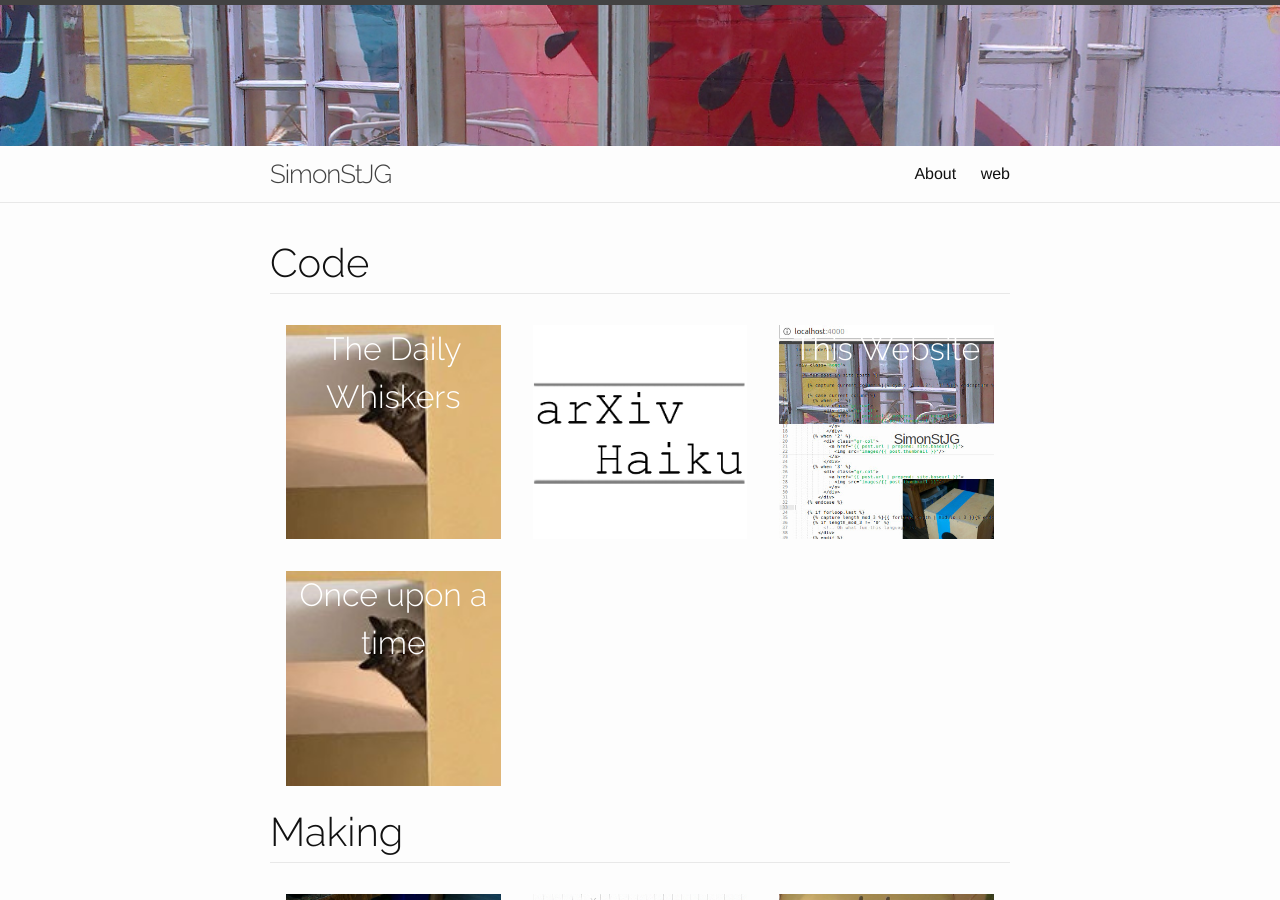
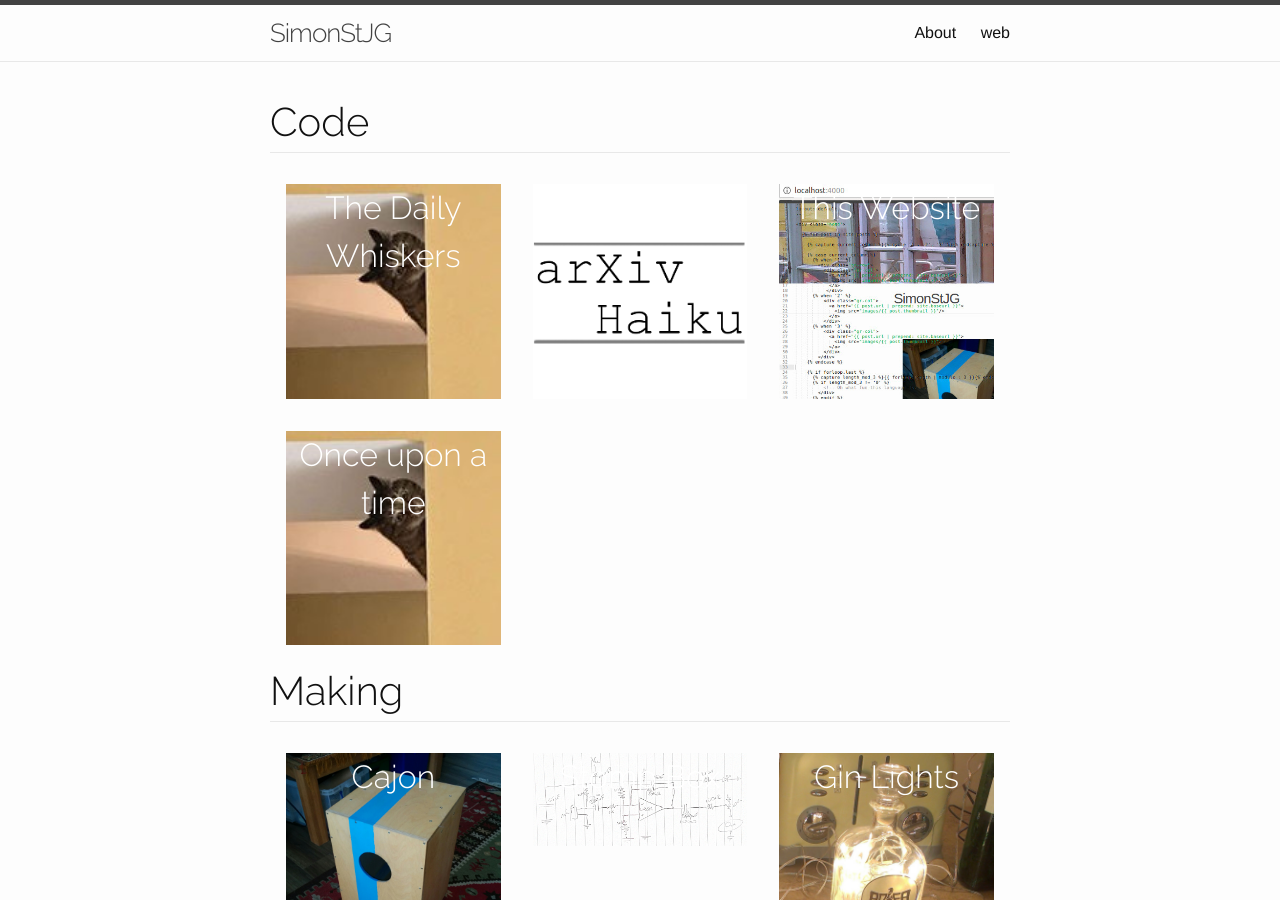
Before and after one commit to SimonStJG/SimonStJG.github.io, a Jekyll site: the page built from index.html, in a window 1280 px wide and 900 px high. Built offline with Jekyll 4.4.1, drawn with Linux system fonts in a browser that asks for light colours.

Commit message:
Add no-grid-title override and (temporarily) remove header image

```diff
--- a/_includes/header.html
+++ b/_includes/header.html
@@ -1,6 +1,7 @@
 <header class="site-header">
 
-  <img src="/images/title-bar.jpg" style="width:100%"/>
+  <!-- TODO -->
+  <!-- <img src="/images/title-bar.jpg" style="width:100%"/> -->
 
   <div class="wrapper">
 
--- a/_includes/index-grid.html
+++ b/_includes/index-grid.html
@@ -11,9 +11,11 @@
         <div class="gr-col overlay-parent">
           <a href="{{ post.url | prepend: site.baseurl }}">
             <img class="opaque-image" src="images/{{ post.thumbnail }}" />
-            <div class="overlay-text-wrapper">
-              <h2 class="overlay-text">{{ post.title }}</h2>
-            </div>
+            {% unless post.no-grid-title %}
+              <div class="overlay-text-wrapper">
+                <h2 class="overlay-text">{{ post.title }}</h2>
+              </div>
+            {% endunless %}
           </a>
         </div>
 
```
Also changed, not shown: _posts/2013-10-01-arXivHaiku.md (+1 -0 lines).
